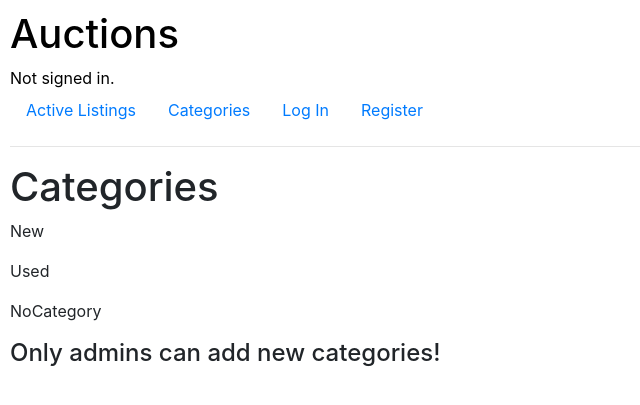
After one commit to LeandroBurioni/CS50-web, a Django app: page /categories in a window 1280 px wide. The commit adds this page. Shown: the top 405 px of the page, without its empty margins (0-640 px from the left). Run offline with Django 3.2, Linux system fonts and the light colour scheme; data comes from the database, SQL or seed files in the repository; both versions use the stored data as it was after the commit; some libraries are stand-ins or nearby versions.

Commit message:
categories and aesthetic

```diff
--- a/auctions/forms.py
+++ b/auctions/forms.py
@@ -8,6 +8,8 @@ class CreateForm(forms.Form):
     url_image = forms.URLField(label="URL's Image" , required=False)
     category = forms.ModelChoiceField(queryset= Category.objects.all(), required=False)
 
+class BidForm(forms.Form):
+    new_bid = forms.FloatField(label="")
 
 class CommentForm(forms.Form):
     text = forms.CharField()
--- a/auctions/models.py
+++ b/auctions/models.py
@@ -12,6 +12,9 @@ class User(AbstractUser):
 class Category(models.Model):
     category = models.CharField(max_length=64, unique=True)
 
+    def get_queryset(self):
+        return Category.objects.all()
+
     def __str__(self):
         return f"{self.category}"
 
@@ -23,8 +26,9 @@ class Listing(models.Model):
     category = models.ForeignKey(Category, on_delete=models.DO_NOTHING, blank=True, related_name="listing_category")
     open = models.BooleanField(default=True) #True if the auction is opened
     date = models.DateTimeField(auto_now=True)
-    owner = models.ForeignKey(settings.AUTH_USER_MODEL, on_delete=models.CASCADE) #Deleting a user, all the auctions will be deleted.
+    owner = models.ForeignKey(settings.AUTH_USER_MODEL, on_delete=models.CASCADE, related_name="own_auctions") #Deleting a user, all the auctions will be deleted.
     watchlist = models.ManyToManyField(User, blank=True, related_name="watchlist_content")
+    winner = models.ForeignKey(settings.AUTH_USER_MODEL, on_delete=models.CASCADE, related_name="win_auctions", null=True)
 
     def __str__(self):
         return f"#{self.id}: {self.title} ${self.price}"
--- a/auctions/static/auctions/styles.css
+++ b/auctions/static/auctions/styles.css
@@ -13,6 +13,34 @@ body {
     margin: auto;
   }
 
+.auction{
+  font-size: large;
+
+}
+
+#image{
+  text-align: center;
+  max-width: 500px;
+}
+
+.price{
+  font-weight: bold;
+}
+
+#date{
+  font-size: small;
+  color: lightgray;
+}
+
+#name{
+  font-size: medium;
+  font-weight: bold;
+}
+
+#comment{
+  font-size: small;
+}
+
 /* Color Pallets
   #D3741C; Naranja
   FDFFE3 Cremita
--- /dev/null
+++ b/auctions/templates/auctions/categories.html
@@ -0,0 +1,11 @@
+{% extends "auctions/layout.html" %}
+
+{% block title %} Categories {% endblock %}
+
+{% block body %}
+<h1>Categories</h1>
+{% for cat in categories %}
+<p href="{% url 'category' cat.category %}">{{cat.category}}</p>
+{% endfor %}
+<h4>Only admins can add new categories!</h4>
+{% endblock %}
--- a/auctions/templates/auctions/layout.html
+++ b/auctions/templates/auctions/layout.html
@@ -17,17 +17,12 @@
                 Not signed in.
             {% endif %}
         </div>
-        <ul class="nav">
+        <ul class="nav sticky-top">
             <li class="nav-item">
                 <a class="nav-link" href="{% url 'index' %}">Active Listings</a>
             </li>
             <li class="nav-item">
-                <a class="nav-link" href="">Categories</a>
-<!--                <ul>
-                {% for category in listings.category.all %}
-                    <li><a href="{% url 'category' category %}">{{category}</a></li>
-                {% endfor%}
-                </ul>-->
+                <a class="nav-link" href="{% url 'categories' %}">Categories</a>
             </li>
             {% if user.is_authenticated %}
             <li class="nav-item">
--- a/auctions/urls.py
+++ b/auctions/urls.py
@@ -9,7 +9,8 @@ urlpatterns = [
     path("register", views.register, name="register"),
     path("create", views.create, name="create"),
     path("listing/<int:listing_id>", views.listing, name="listing"),
-    path("category/<int:category_id>", views.category, name="category"),
+    path("categories", views.categories, name="categories"),
+    path("category/<str:category>", views.category, name="category"),
     path("watchlist", views.watchlist, name="watchlist"),
 
 ]
--- a/auctions/views.py
+++ b/auctions/views.py
@@ -1,5 +1,6 @@
 from django.contrib.auth import authenticate, login, logout
 from django.db import IntegrityError
+from django.db.models import Max
 from django.http import HttpResponse, HttpResponseRedirect
 from django.shortcuts import render, redirect, get_object_or_404
 from django.urls import reverse
@@ -76,10 +77,13 @@ def create(request):
         return render(request, "auctions/create.html", {
             "create_form": forms.CreateForm()})
 
+
 def listing(request,listing_id):
     auction = get_object_or_404(Listing, pk=listing_id)
     user = request.user
     in_watchlist = user.watchlist_content.filter(pk=listing_id).exists()
+    max_bid = auction.bids.all().aggregate(Max('price'))['price__max']
+    winning = auction.bids.filter(price=max_bid)
     if request.method == "POST":
         if 'comment' in request.POST:
             form = forms.CommentForm(request.POST)
@@ -90,6 +94,7 @@ def listing(request,listing_id):
                 return redirect("listing", listing_id)
         elif 'close' in request.POST:
             auction.open=False
+            auction.winner = request.user
             auction.save()
             return redirect("listing", listing_id)
         elif 'watchlist' in request.POST:
@@ -99,14 +104,28 @@ def listing(request,listing_id):
                 user.watchlist_content.add(auction)
             auction.save()
             return redirect("listing", listing_id)
+        elif 'bid' in request.POST:
+            form = forms.BidForm(request.POST)
+            if form.is_valid():
+                new_bid = form.cleaned_data["new_bid"]
+                new = Bid(price=new_bid, author=request.user, auction=auction)
+                new.save()
+                return redirect("listing", listing_id)
     else:
         return render(request, "auctions/auction.html", {
             "comment_form": forms.CommentForm(),
             "listing": auction,
-            "in_watchlist": in_watchlist
+            "in_watchlist": in_watchlist,
+            "bid_form": forms.BidForm(),
+            "last_bid": max_bid
             })
 
-def category(request, category_id):
+def categories(request):
+    return render(request, "auctions/categories.html", { "categories": Category.objects.all()})
+
+def category(request, category):
+        category = category.capitalize()
+        category_id = Category.objects.get(category=category)
         listing = Listing.objects.filter(open=True, category=category_id)
         return render(request, "auctions/index.html", { "listings": listing })
 
```
Also changed, not shown: auctions/templates/auctions/auction.html (+25 -13 lines), auctions/templates/auctions/index.html (+10 -7 lines), auctions/migrations/0003_auto_20201001_1725.py (added), auctions/static/auctions/bookmark-heart-fill.svg (added), auctions/static/auctions/bookmark-heart.svg (added), db.sqlite3.
